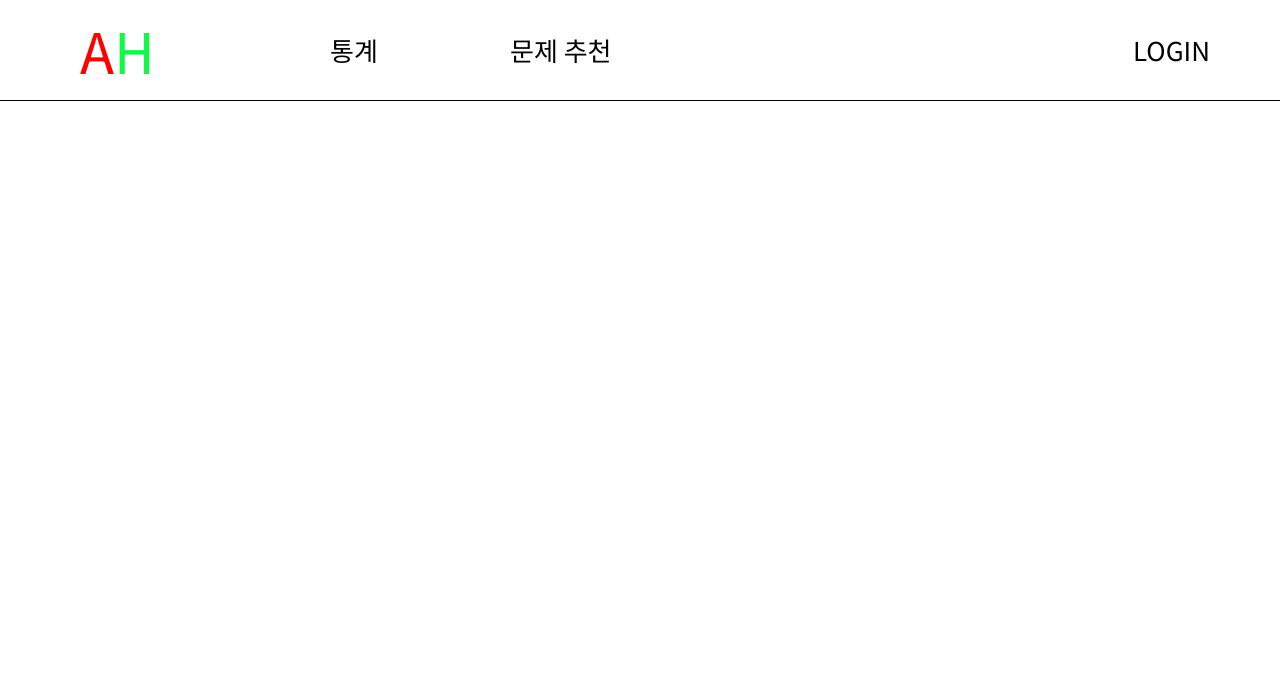
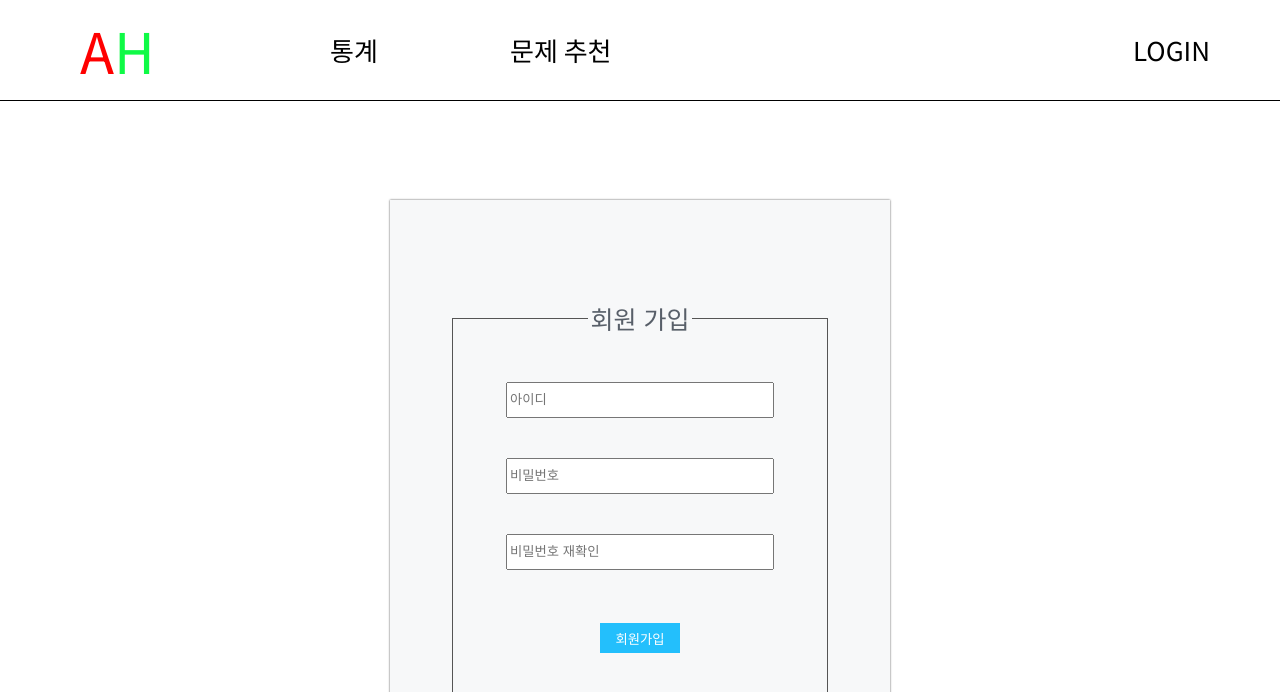
Before and after one commit to DoHi0512/AlgoHelper, a React (Create React App) app: page /register in a window 1280 px wide. Shown: the top 692 px of the page. Built offline with nearby package versions, Linux system fonts and the light colour scheme; no server answers.

Commit message:
2022/07/28

```diff
--- a/package.json
+++ b/package.json
@@ -6,6 +6,7 @@
     "@testing-library/jest-dom": "^5.16.4",
     "@testing-library/react": "^13.3.0",
     "@testing-library/user-event": "^13.5.0",
+    "axios": "^0.27.2",
     "react": "^18.2.0",
     "react-dom": "^18.2.0",
     "react-router-dom": "^6.3.0",
--- a/src/App.js
+++ b/src/App.js
@@ -4,14 +4,15 @@ import Header from "./components/Header";
 import Login from "./pages/Login";
 import Home from "./pages/Home";
 import Register from "./pages/Register";
+
 function App() {
   return (
     <>
       <Header />
       <Routes>
         <Route exact path="/" element={<Home />} />
-        <Route exact path="login" element={<Login />} />
-        <Route exact path="register" element={<Register/>} />
+        <Route exact path="/login" element={<Login />} />
+        <Route exact path="/register" element={<Register/>} />
       </Routes>
     </>
   );
--- a/src/components/Header.js
+++ b/src/components/Header.js
@@ -1,8 +1,21 @@
-import React from "react";
+import React, { useState } from "react";
 import { useNavigate } from "react-router-dom";
 import "../static/Header.css";
-export default function Header() {
+import axios from "axios";
+export default function Header(props) {
+  const [name, setName] = useState("");
   const navi = useNavigate();
+  const getAPI = async () => {
+    try {
+      const response = await axios.get(
+        "http://127.0.0.1:8000/ahapp/dohi/userInfo/2/"
+      );
+      setName(response.data.userName);
+    } catch (error) {
+      alert(error);
+    }
+  };
+  getAPI();
   return (
     <header>
       <div className="home" onClick={() => navi("/")}>
@@ -16,7 +29,7 @@ export default function Header() {
         문제 추천
       </div>
       <div className="login" onClick={() => navi("/login")}>
-        LOGIN
+        {name === "" ? "LOGIN" : name}
       </div>
     </header>
   );
--- a/src/pages/Login.js
+++ b/src/pages/Login.js
@@ -1,18 +1,52 @@
-import React from "react";
+import React, { useState } from "react";
 import "../static/Login.css";
 import { useNavigate } from "react-router-dom";
+import axios from "axios";
 export default function Login() {
+  const [userName, setUserName] = useState("");
+  const [pwd, setPwd] = useState("");
   const navi = useNavigate();
+  let res = -1;
   return (
     <>
       <div className="loginBox">
         <form>
           <fieldset>
             <legend>로그인</legend>
-            <input type="text" className="id" placeholder="아이디" />
-            <input type="password" className="pwd" placeholder="비밀번호" />
+            <input
+              type="text"
+              className="id"
+              placeholder="아이디"
+              onChange={(e) => {
+                setUserName(e.target.value);
+              }}
+            />
+            <input
+              type="password"
+              className="pwd"
+              placeholder="비밀번호"
+              onChange={(e) => {
+                setPwd(e.target.value);
+              }}
+            />
             <div className="btns">
-              <input type="submit" value="로그인" />
+              <input
+                type="submit"
+                value="로그인"
+                onClick={() => {
+                  axios
+                    .post("http://127.0.0.1:8000/ahapp/dohi/loginCheck/", {
+                      userName: userName,
+                      pwd: pwd,
+                    })
+                    .then(function (response) {
+                      alert("로그인 성공");
+                    })
+                    .catch(function (error) {
+                      alert("비밀번호 또는 패스워드가 잘못되었습니다.");
+                    });
+                }}
+              />
               <button onClick={() => navi("/register")}>회원가입</button>
             </div>
           </fieldset>
--- a/src/pages/Register.js
+++ b/src/pages/Register.js
@@ -1,19 +1,64 @@
-import React from 'react';
-import "../static/Register.css"
-export default function Register(){
+import React, { useState } from "react";
+import "../static/Register.css";
+import { useNavigate } from "react-router-dom";
+import axios from "axios";
+export default function Register() {
+  const navi = useNavigate();
+  const [userName, setUserName] = useState("");
+  const [passwd, setPasswd] = useState("");
+  const [pasawdCheck, setPasswdCheck] = useState("");
+  return (
     <>
-      <div className="loginBox">
-        <form>
+      <div className="registerBox">
+        <form action="POST">
           <fieldset>
-            <legend>로그인</legend>
-            <input type="text" className="id" placeholder="아이디" />
-            <input type="password" className="pwd" placeholder="비밀번호" />
-            <div className="btns">
-              <input type="submit" value="로그인" />
-              <button>회원가입</button>
-            </div>
+            <legend>회원 가입</legend>
+            <input
+              type="text"
+              className="id"
+              placeholder="아이디"
+              onChange={(e) => {
+                setUserName(e.target.value);
+              }}
+            />
+            <input
+              type="password"
+              className="pwd"
+              placeholder="비밀번호"
+              onChange={(e) => {
+                setPasswd(e.target.value);
+              }}
+            />
+            <input
+              type="password"
+              className="pwdCheck"
+              placeholder="비밀번호 재확인"
+              onChange={(e) => {
+                setPasswdCheck(e.target.value);
+              }}
+            />
+
+            <input
+              type="submit"
+              value="회원가입"
+              className="submit"
+              onClick={() => {
+                axios
+                  .post("http://127.0.0.1:8000/ahapp/dohi/register/", {
+                    userName: userName,
+                    pwd: passwd,
+                  })
+                  .then(function (response) {
+                    console.log(response);
+                  })
+                  .catch(function (error) {
+                    console.log(error);
+                  });
+              }}
+            />
           </fieldset>
         </form>
       </div>
     </>
+  );
 }
--- a/src/static/Login.css
+++ b/src/static/Login.css
@@ -36,6 +36,7 @@ button {
   height: 30px;
   background-color: #07f23e;
   color: white;
+  border: 0px;
 }
 .btns {
   display: flex;
--- a/src/static/Register.css
+++ b/src/static/Register.css
@@ -1,4 +1,4 @@
-.loginBox {
+.registerBox {
   margin-top: 200px;
   display: grid;
   background-color: #f7f8f9;
@@ -23,27 +23,19 @@
   text-align: center;
 }
 .id,
-  .pwd {
+.pwd,
+.pwdCheck {
   width: 260px;
   height: 30px;
   margin-left: auto;
   margin-right: auto;
-    margin-top: 60px;
+  margin-top: 40px;
 }
-  .btns input,
-  button {
+.submit {
   width: 80px;
   height: 30px;
-    background-color: #07f23e;
+  background-color: #23bffc;
+  margin: auto;
   color: white;
+  border: 0px;
 }
-  .btns {
-    display: flex;
-    padding-left: 40px;
-    justify-content: start;
-    padding-top: 100px;
-  }
-  .btns :nth-child(2) {
-    margin-left: 110px;
-    background-color: #23bffc;
-  }
```
Also changed, not shown: src/Test.js (added, +10 -0 lines), src/static/Header.css (line endings or trailing spaces), 2 other files (tests, documents, lock files or other folders). Lines whose indentation alone changed are shown as unchanged.
